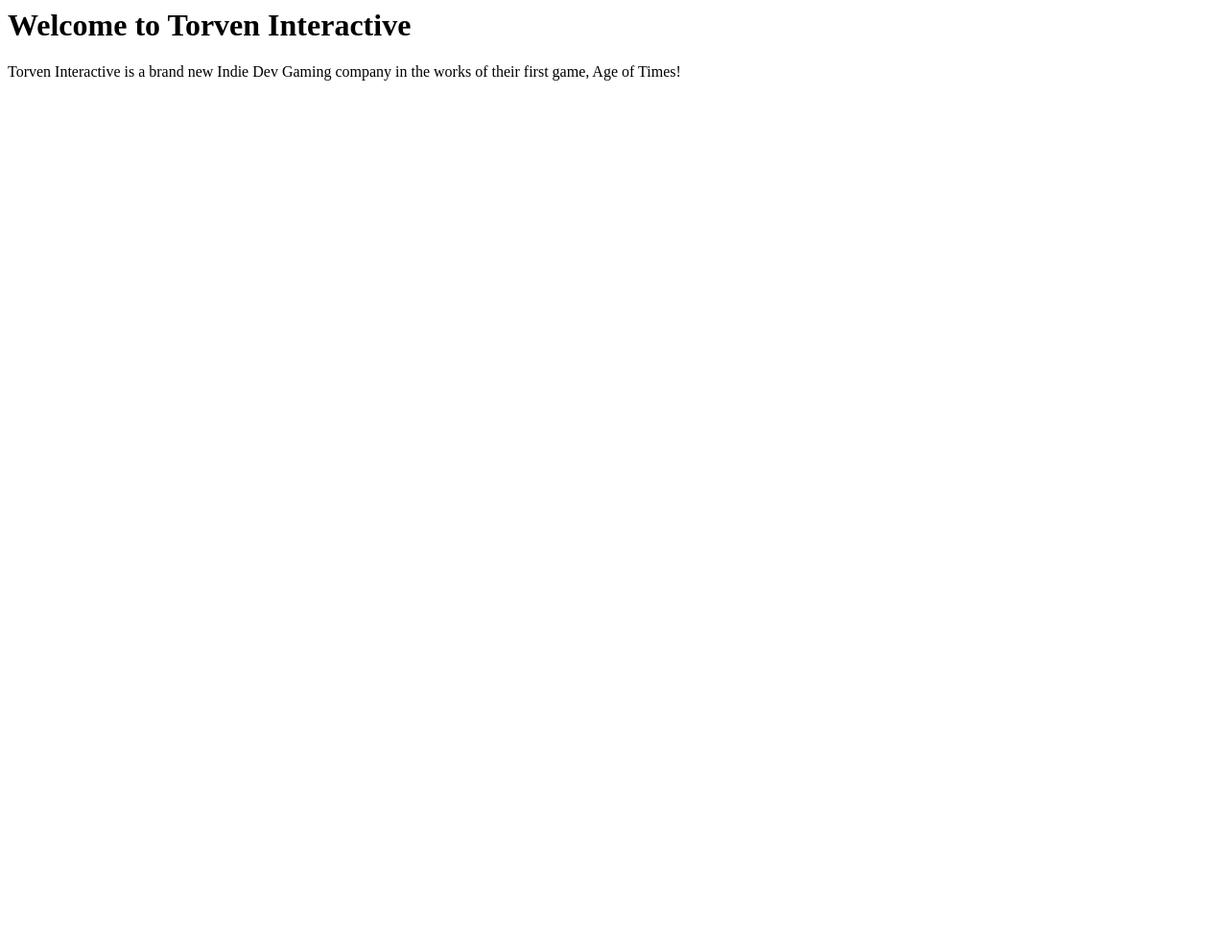
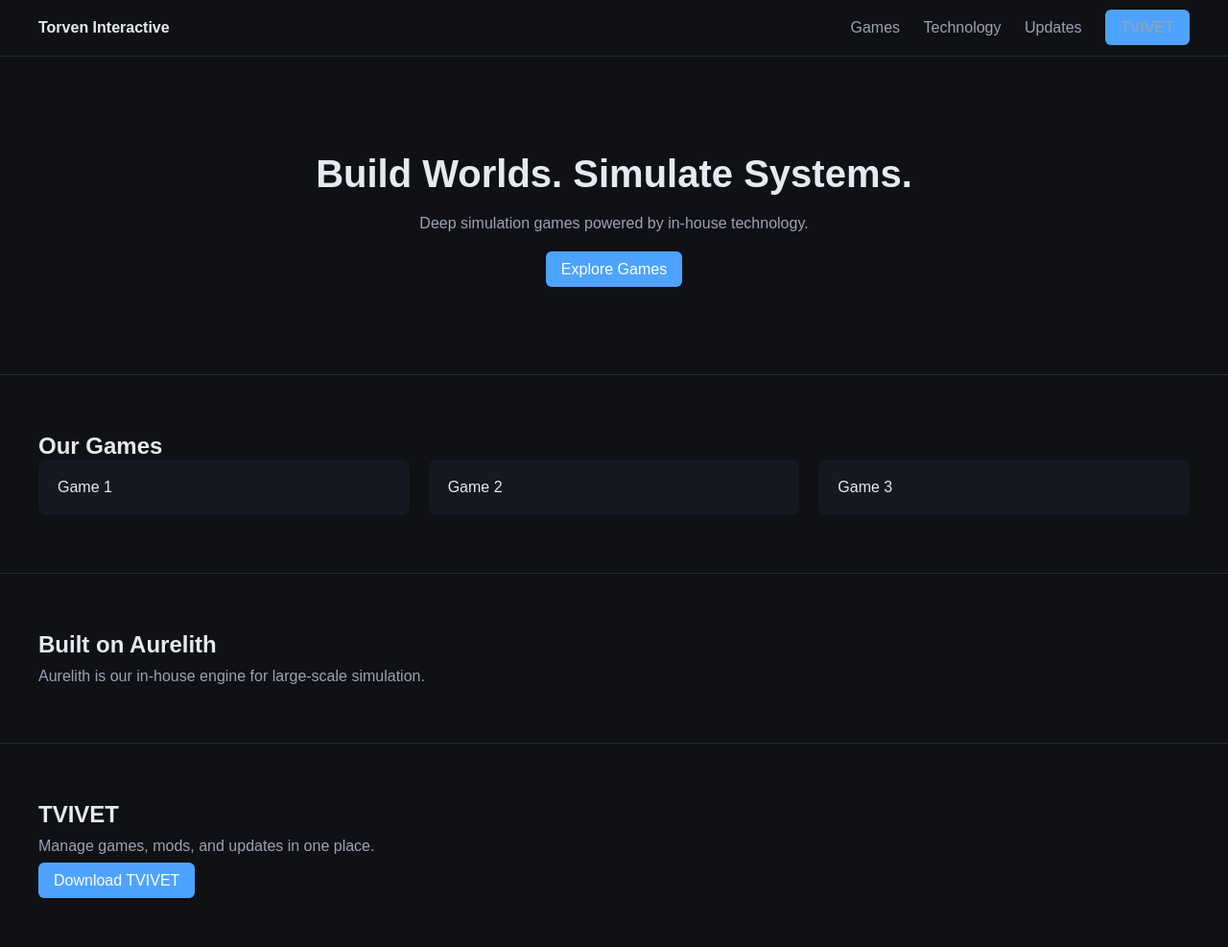
Before and after one commit to Torven-Interactive/TVI-Website, a plain HTML site: page index.html in a window 1280 px wide. Shown: the whole page at 96% size. Before the commit the page ends 800 px from the top, so only its background shows below. Drawn offline with Linux system fonts and the light colour scheme.

Commit message:
Add files via upload

```diff
--- a/index.html
+++ b/index.html
@@ -1,9 +1,50 @@
-<html>
+<!DOCTYPE html>
+<html lang="en">
     <head>
+        <meta charset="UTF-8">
         <title>Torven Interactive</title>
+        <link rel="stylesheet" href="main.css">
     </head>
     <body>
-        <h1>Welcome to Torven Interactive</h1>
-        <p>Torven Interactive is a brand new Indie Dev Gaming company in the works of their first game, Age of Times!</p>
+        <div class="nav">
+          <div><strong>Torven Interactive</strong></div>
+          <div>
+            <a href="#">Games</a>
+            <a href="#">Technology</a>
+            <a href="#">Updates</a>
+            <a class="btn" href="#">TVIVET</a>
+          </div>
+        </div>
+
+        <div class="hero">
+            <h1>Build Worlds. Simulate Systems.</h1>
+            <p>Deep simulation games powered by in-house technology.</p>
+            <a class="btn" href="#">Explore Games</a>
+        </div>
+
+        <div class="section">
+            <h2>Our Games</h2>
+            <div class="games">
+                <div class="card">Game 1</div>
+                <div class="card">Game 2</div>
+                <div class="card">Game 3</div>
+            </div>
+        </div>
+
+        <div class="section">
+            <h2>Built on Aurelith</h2>
+            <p style="color: var(--text-muted); margin-top:10px;">
+    Aurelith is our in-house engine for large-scale simulation.
+            </p>
+        </div>
+
+        <div class="section">
+            <h2>TVIVET</h2>
+            <p style="color: var(--text-muted); margin-top:10px;">
+    Manage games, mods, and updates in one place.
+            </p>
+            <br>
+            <a class="btn" href="#">Download TVIVET</a>
+        </div>
     </body>
 </html>
--- /dev/null
+++ b/main.css
@@ -0,0 +1,78 @@
+:root {
+  --bg-main: #0F1115;
+  --bg-secondary: #151922;
+  --accent: #4DA3FF;
+  --accent-hover: #6DB4FF;
+  --text-main: #E6EAF0;
+  --text-muted: #9AA4B2;
+  --border: #232937;
+}
+
+* {
+  margin: 0;
+  padding: 0;
+  box-sizing: border-box;
+  font-family: Arial, sans-serif;
+}
+
+body {
+  background: var(--bg-main);
+  color: var(--text-main);
+}
+
+.nav {
+  display: flex;
+  justify-content: space-between;
+  padding: 20px 40px;
+  border-bottom: 1px solid var(--border);
+}
+
+.nav a {
+  color: var(--text-muted);
+  margin-left: 20px;
+  text-decoration: none;
+}
+
+.btn {
+  background: var(--accent);
+  color: white;
+  padding: 10px 16px;
+  border-radius: 6px;
+  text-decoration: none;
+}
+
+.btn:hover {
+  background: var(--accent-hover);
+}
+
+.hero {
+  text-align: center;
+  padding: 100px 20px;
+}
+
+.hero h1 {
+  font-size: 40px;
+  margin-bottom: 20px;
+}
+
+.hero p {
+  color: var(--text-muted);
+  margin-bottom: 30px;
+}
+
+.section {
+  padding: 60px 40px;
+  border-top: 1px solid var(--border);
+}
+
+.games {
+  display: flex;
+  gap: 20px;
+}
+
+.card {
+  background: var(--bg-secondary);
+  padding: 20px;
+  border-radius: 8px;
+  flex: 1;
+}
```
